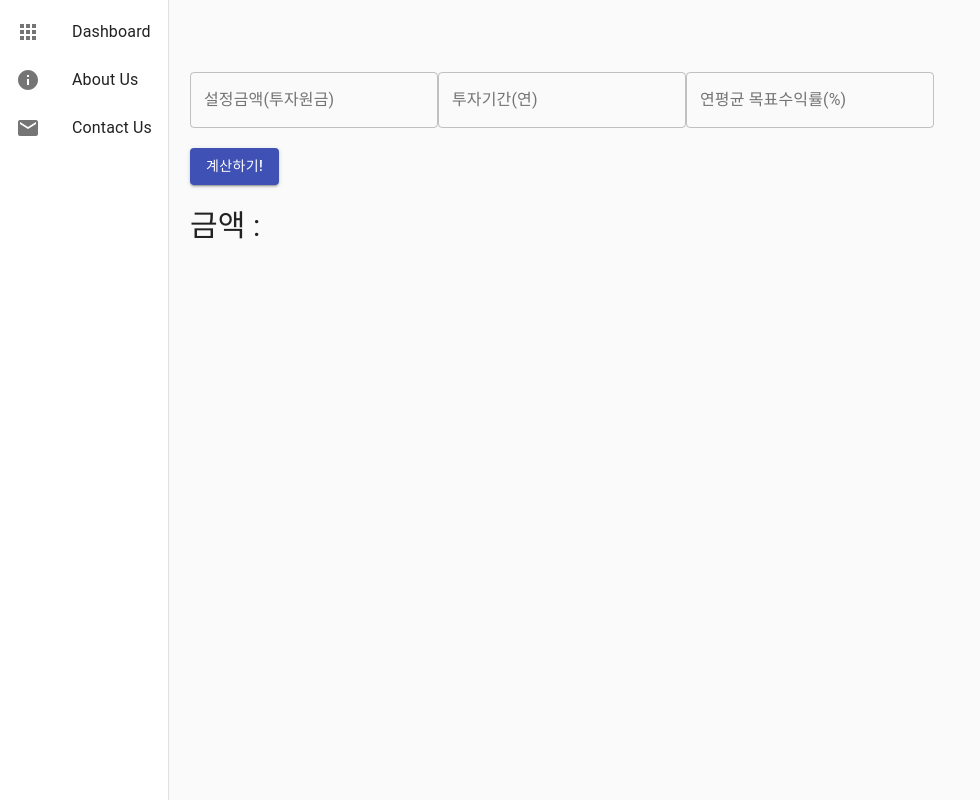
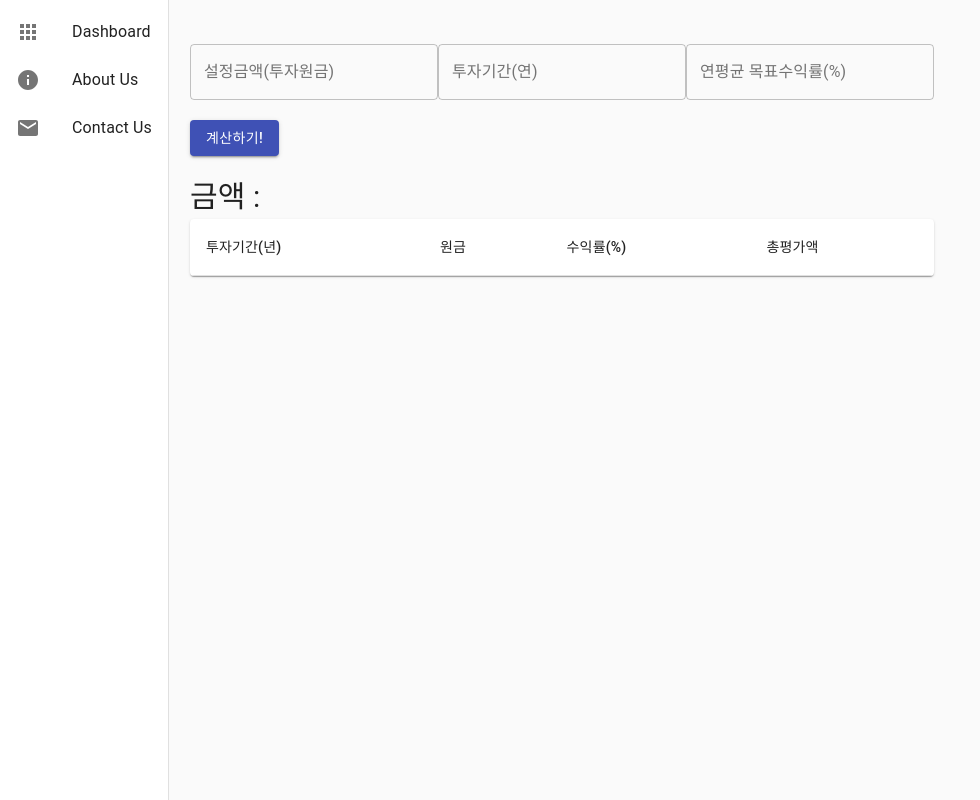
Before and after one commit to jsj9346/firecalc, a React (Create React App) app: page / in a window 1280 px wide. Shown: the whole page, without its empty margins (0-980 px from the left). Built offline with nearby package versions, Linux system fonts and the light colour scheme.

Commit message:
0518 Table 작업중
진전이 없당

```diff
--- a/package.json
+++ b/package.json
@@ -9,11 +9,13 @@
     "@testing-library/react": "^11.1.0",
     "@testing-library/user-event": "^12.1.10",
     "fontsource-roboto": "^4.0.0",
+    "prop-types": "^15.7.2",
     "react": "^17.0.1",
     "react-dom": "^17.0.1",
     "react-router-dom": "^5.2.0",
     "react-scripts": "4.0.3",
     "react-transition-group": "^4.4.1",
+    "sass": "^1.32.13",
     "utf8": "^3.0.0",
     "web-vitals": "^1.0.1"
   },
--- a/src/dashboard/compoundInterest.js
+++ b/src/dashboard/compoundInterest.js
@@ -1,6 +1,26 @@
 import React, { useState } from "react";
 import TextField from "@material-ui/core/TextField";
 import Button from "@material-ui/core/Button";
+//테이블 작업용 import
+import { makeStyles } from '@material-ui/core/styles';
+import Table from '@material-ui/core/Table';
+import TableHead from '@material-ui/core/TableHead';
+import TableBody from '@material-ui/core/TableBody';
+import TableCell from '@material-ui/core/TableCell';
+import TableContainer from '@material-ui/core/TableContainer';
+import TableRow from '@material-ui/core/TableRow';
+import Paper from '@material-ui/core/Paper';
+
+//테이블 스타일
+const useStyles = makeStyles({
+  table: {
+    minWidth: 650,
+  },
+});
+
+function createData(years, principal, interest, result) {
+  return {years, principal, interest, result}
+}
 
 const CompoundInterest = () => {
     const [principal, setPrincipal] = useState();
@@ -13,8 +33,14 @@ const CompoundInterest = () => {
       const result = principal * Math.pow(1 + interest, years);
       setResult(result.toFixed(2));
     };
+//Dynamic inputting table row
+//연도 시작값 =0, Break는 설정한 연도
+function createTable(years, principal, interest, result ) {
+  return {};
 
-    return (
+}
+
+return (
       <>
         <div
           style={{
@@ -57,6 +83,24 @@ const CompoundInterest = () => {
             <br />
             <br />
             <div style={{ fontSize: "30px" }}>금액 : {result}</div>
+
+            {/* 일단 요기에다가 테이블작업 시작*/}
+
+            <TableContainer component={Paper}>
+              <Table aria-label="simple table">
+                <TableHead>
+                  <TableRow>
+                    <TableCell>투자기간(년)</TableCell>
+                    <TableCell>원금</TableCell>
+                    <TableCell>수익률(%)</TableCell>
+                    <TableCell>총평가액</TableCell>
+                  </TableRow>
+                </TableHead>
+                <TableBody>
+
+                </TableBody>
+              </Table>
+            </TableContainer>
           </form>
         </div>
       </>
```
Also changed, not shown: 1 other file (tests, documents, lock files or other folders).
